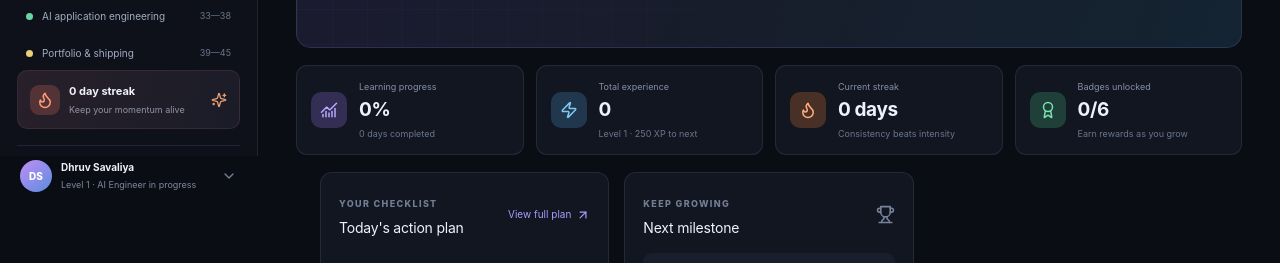
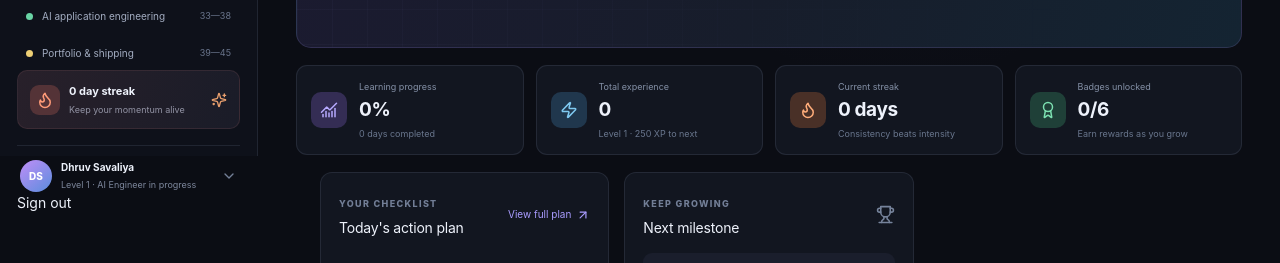
Before and after one commit to Dhruv-Savaliya/neuralpath-ai-workspace, a Next.js app: page /dashboard in a window 1280 px wide. Shown: the part 644-907 px from the top of the page. Built offline with nearby package versions, Linux system fonts and the light colour scheme.

Commit message:
feat(auth): add sign-out control to learner workspace

```diff
--- a/app/dashboard/page.tsx
+++ b/app/dashboard/page.tsx
@@ -2,6 +2,7 @@
 "use client";
 
 import { useEffect, useMemo, useState } from "react";
+import { signOut } from "../actions/auth";
 import { AnimatePresence, motion } from "framer-motion";
 import {
   Activity, ArrowUpRight, Award, BookOpen, BrainCircuit, CalendarDays, Check,
@@ -157,7 +158,7 @@ export default function Home() {
       <div className="workspace-label">YOUR JOURNEY</div>
       <div className="side-progress"><div className="side-progress-top"><span>Overall progress</span><b>{progress}%</b></div><div className="progress-track"><i style={{width:`${progress}%`}}/></div><small>{completed.length} of 45 days completed</small></div>
       <div className="phase-menu">{phases.map((p,i)=><button key={p.name} onClick={()=>{setActiveDay(Number(p.range.slice(0,2)));setTab("roadmap");setMenuOpen(false)}} className="phase-link"><span className={`phase-dot ${p.tone}`}/><span>{p.name}</span><small>{p.range}</small></button>)}</div>
-      <div className="sidebar-bottom"><div className="streak-card"><div className="streak-icon"><Flame size={18}/></div><div><b>{streak} day streak</b><small>Keep your momentum alive</small></div><Sparkles size={16} className="streak-spark"/></div><div className="profile-row"><div className="avatar">DS</div><div><b>Dhruv Savaliya</b><small>Level {level} · AI Engineer in progress</small></div><ChevronDown size={16}/></div></div>
+      <div className="sidebar-bottom"><div className="streak-card"><div className="streak-icon"><Flame size={18}/></div><div><b>{streak} day streak</b><small>Keep your momentum alive</small></div><Sparkles size={16} className="streak-spark"/></div><div className="profile-row"><div className="avatar">DS</div><div><b>Dhruv Savaliya</b><small>Level {level} · AI Engineer in progress</small></div><ChevronDown size={16}/></div><form action={signOut} className="signout-form"><button type="submit">Sign out</button></form></div>
     </aside>
     {menuOpen&&<div className="mobile-scrim" onClick={()=>setMenuOpen(false)}/>}
     <section className="main-area">
```
